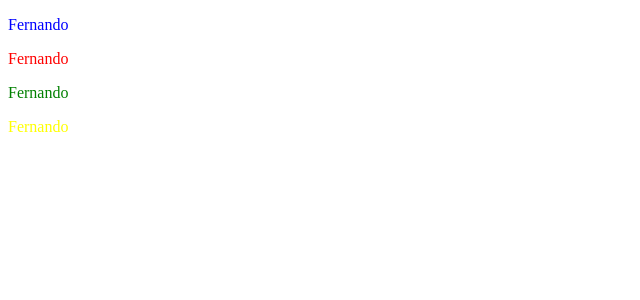
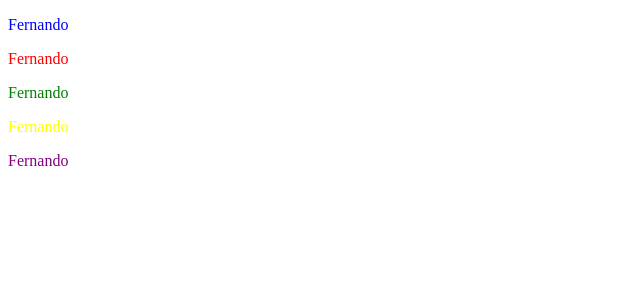
Before and after one commit to nandouluna/AngularExample, an Angular app: page / in a window 1280 px wide. Shown: the top 300 px of the page, without its empty margins (0-640 px from the left). Built offline with nearby package versions, Linux system fonts and the light colour scheme.

Commit message:
Se agrega texto morado

```diff
--- a/src/app/app.component.html
+++ b/src/app/app.component.html
@@ -2,3 +2,4 @@
 <p style="color: red;">Fernando</p>
 <p style="color: green;">Fernando</p>
 <p style="color: yellow;">Fernando</p>
+<p style="color: purple;">Fernando</p>
```
